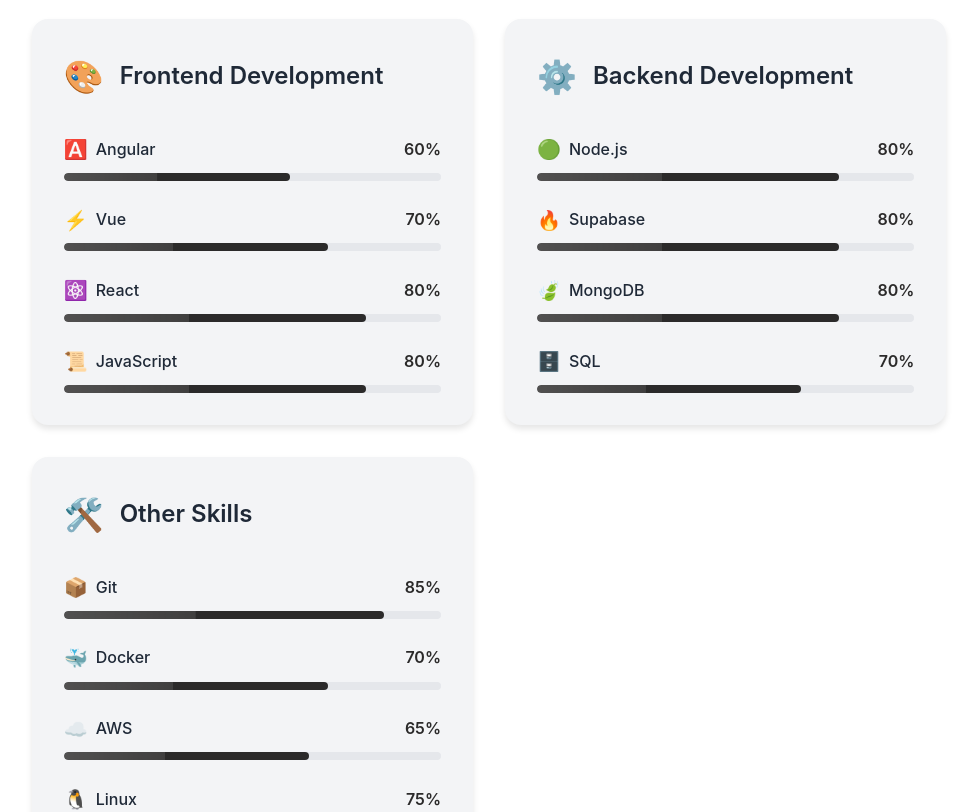
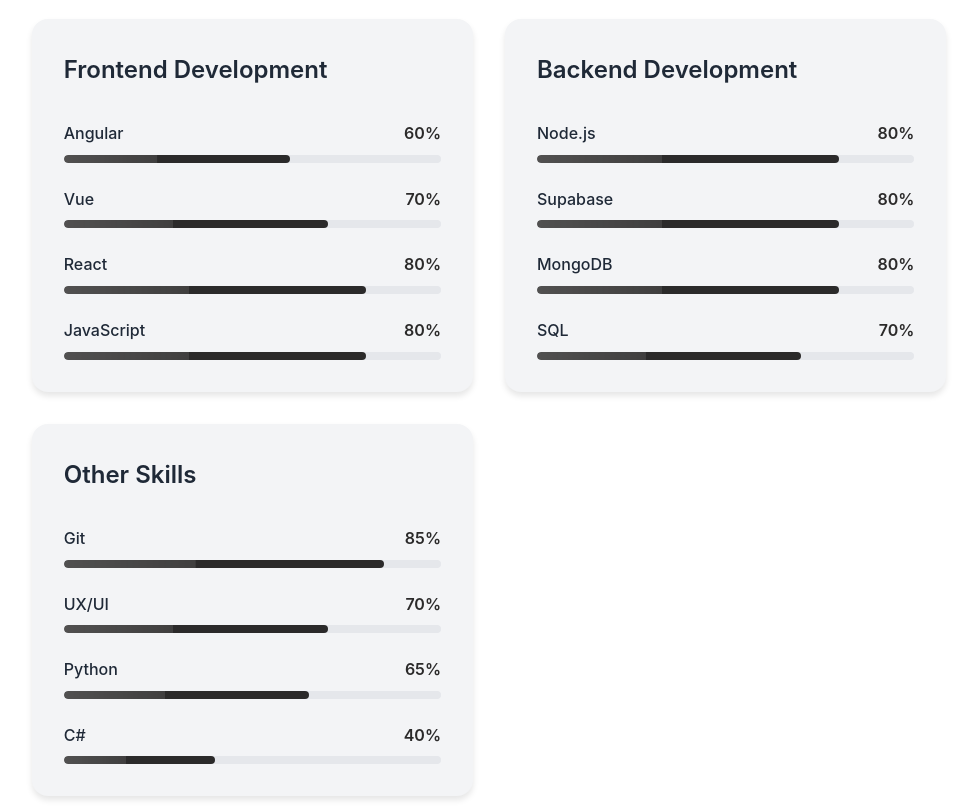
Before and after one commit to maputhireach/portfolio, a React (Vite) app: page / in a window 1280 px wide. Shown: the part 1540-2352 px from the top of the page, without its empty margins (151-1128 px from the left). Built offline with nearby package versions, Linux system fonts and the light colour scheme.

Commit message:
Update skills: Remove emojis and update skill list

```diff
--- a/src/components/Skills.jsx
+++ b/src/components/Skills.jsx
@@ -2,31 +2,30 @@
 
 const Skills = () => {
   const frontendSkills = [
-    { name: 'Angular', level: 60, icon: '🅰️' },
-    { name: 'Vue', level: 70, icon: '⚡' },
-    { name: 'React', level: 80, icon: '⚛️' },
-    { name: 'JavaScript', level: 80, icon: '📜' }
+    { name: 'Angular', level: 60 },
+    { name: 'Vue', level: 70 },
+    { name: 'React', level: 80 },
+    { name: 'JavaScript', level: 80 }
   ];
 
   const backendSkills = [
-    { name: 'Node.js', level: 80, icon: '🟢' },
-    { name: 'Supabase', level: 80, icon: '🔥' },
-    { name: 'MongoDB', level: 80, icon: '🍃' },
-    { name: 'SQL', level: 70, icon: '🗄️' }
+    { name: 'Node.js', level: 80 },
+    { name: 'Supabase', level: 80 },
+    { name: 'MongoDB', level: 80 },
+    { name: 'SQL', level: 70 }
   ];
 
   const otherSkills = [
-    { name: 'Git', level: 85, icon: '📦' },
-    { name: 'Docker', level: 70, icon: '🐳' },
-    { name: 'AWS', level: 65, icon: '☁️' },
-    { name: 'Linux', level: 75, icon: '🐧' }
+    { name: 'Git', level: 85 },
+    { name: 'UX/UI', level: 70 },
+    { name: 'Python', level: 65 },
+    { name: 'C#', level: 40 },
   ];
 
-  const SkillBar = ({ skill, level, icon }) => (
+  const SkillBar = ({ skill, level }) => (
     <div className="skill-bar-container">
       <div className="skill-info">
         <div className="skill-header">
-          <span className="skill-icon">{icon}</span>
           <span className="skill-name">{skill}</span>
         </div>
         <span className="skill-percentage">{level}%</span>
@@ -41,10 +40,9 @@
     </div>
   );
 
-  const SkillCategory = ({ title, skills, icon }) => (
+  const SkillCategory = ({ title, skills }) => (
     <div className="skill-category">
       <div className="skill-category-header">
-        <span className="category-icon">{icon}</span>
         <h3>{title}</h3>
       </div>
       <div className="skill-list">
@@ -53,7 +51,6 @@
             key={index}
             skill={skill.name}
             level={skill.level}
-            icon={skill.icon}
           />
         ))}
       </div>
@@ -71,17 +68,14 @@
           <SkillCategory
             title="Frontend Development"
             skills={frontendSkills}
-            icon="🎨"
           />
           <SkillCategory
             title="Backend Development"
             skills={backendSkills}
-            icon="⚙️"
           />
           <SkillCategory
             title="Other Skills"
             skills={otherSkills}
-            icon="🛠️"
           />
         </div>
       </div>
```
